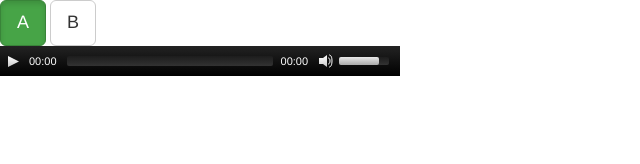
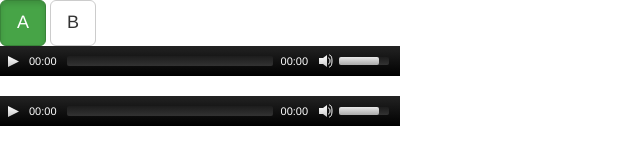
Before and after one commit to ponyfleisch/audioab, a plain HTML site: page index.html in a window 1280 px wide. Shown: the whole page, without its empty margins (0-640 px from the left). Drawn offline with nearby package versions, Linux system fonts and the light colour scheme.

Commit message:
experiment

```diff
--- a/style.css
+++ b/style.css
@@ -1,6 +1,6 @@
 .elementwrapper{
     width: 400px;
-    height: 30px;
+    height: 90px;
     position: relative;
     overflow: hidden;
 }
```
